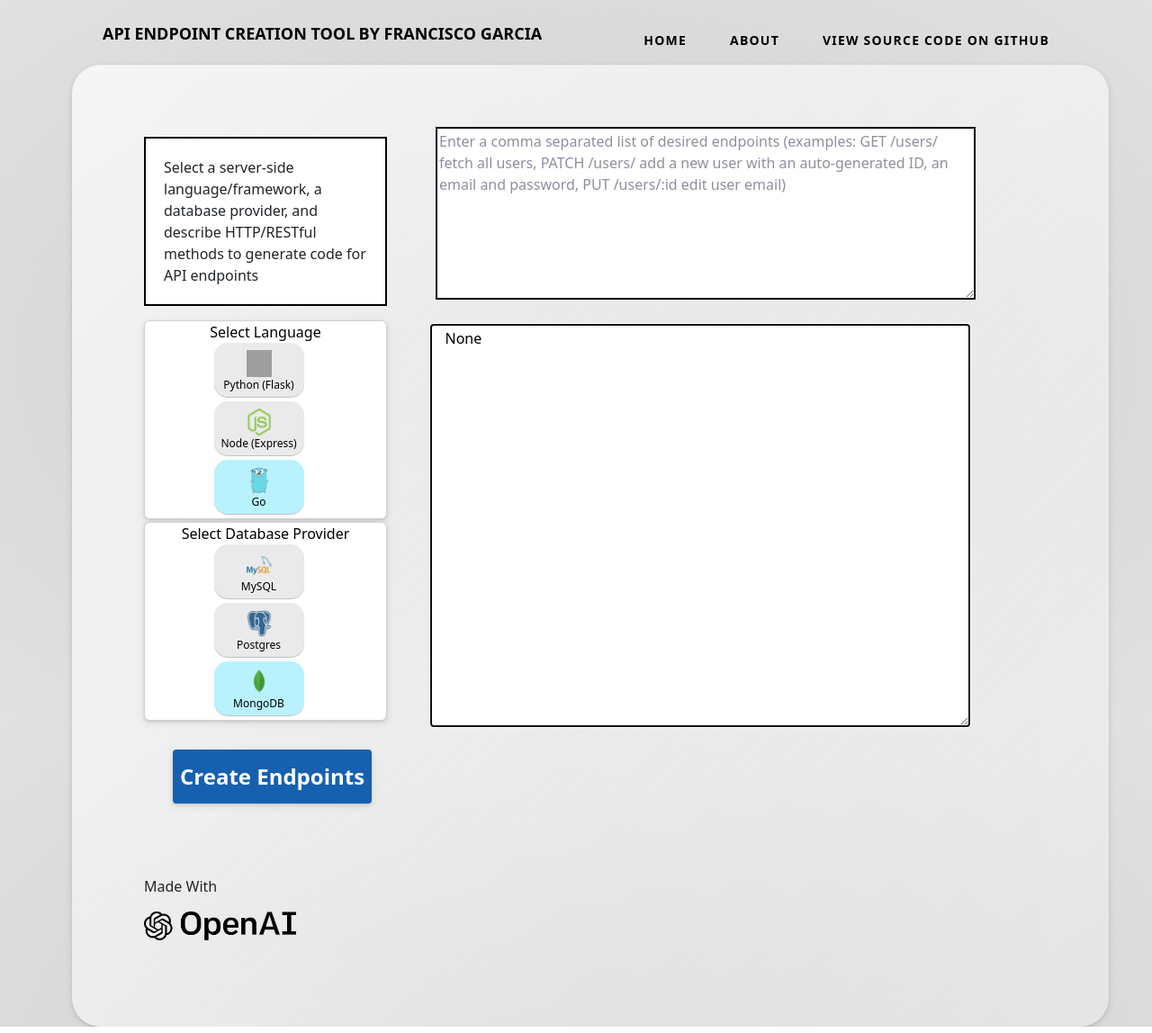
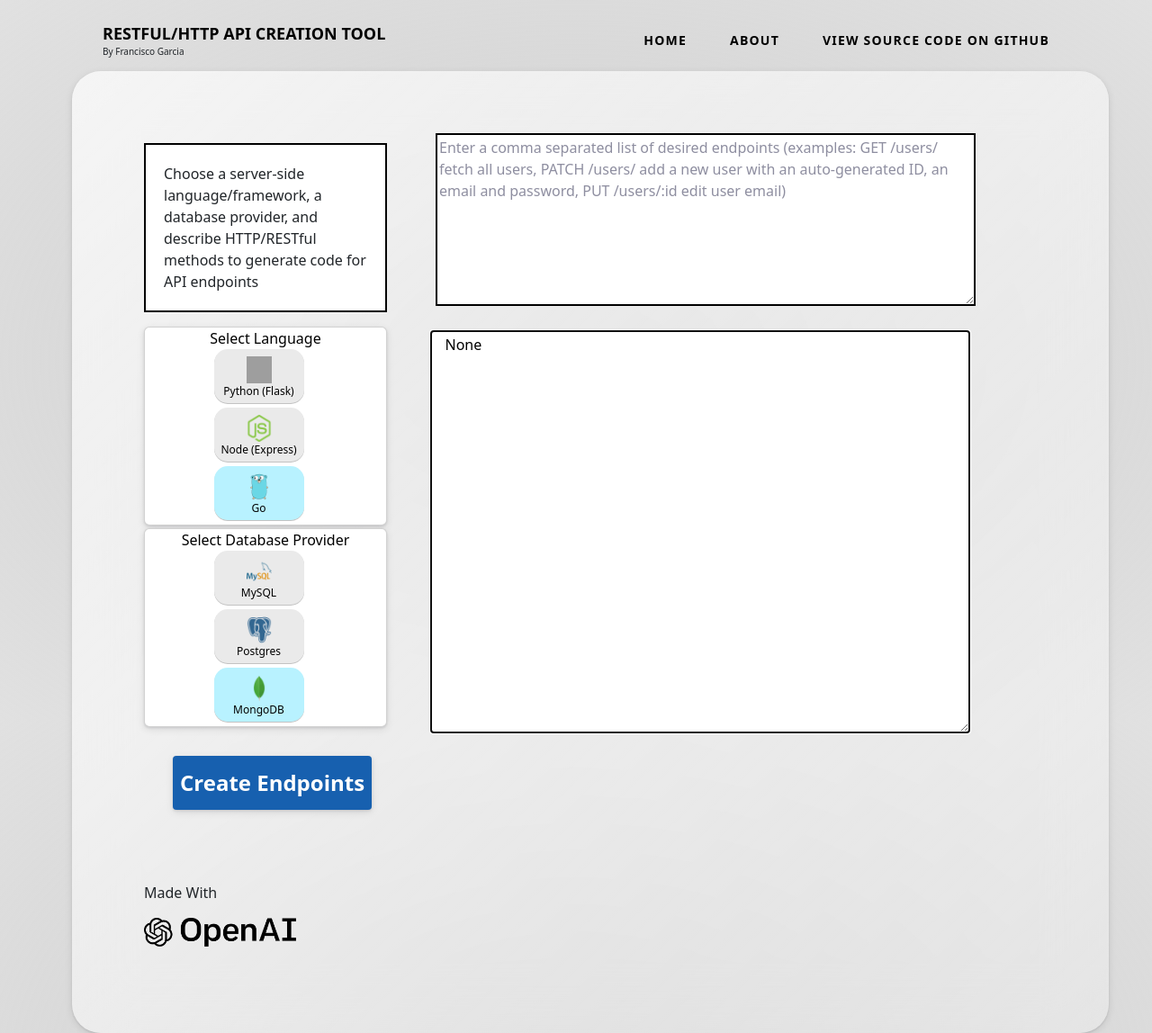
Before and after one commit to franscwa/OpenAI-Endpoint-Generator, a Flask app: page / in a window 1280 px wide. Shown: the whole page at 90% size. Run offline with Flask 2, Linux system fonts and the light colour scheme; grey boxes are pictures that could not be loaded.

Commit message:
styling patch

```diff
--- a/requirements.txt
+++ b/requirements.txt
@@ -23,3 +23,4 @@
 tqdm==4.62.3
 urllib3==1.26.7
 Werkzeug==2.0.2
+boto3==1.17.17
--- a/static/main.css
+++ b/static/main.css
@@ -33,7 +33,7 @@
     padding: 12px 16px;
     border: 1px solid #1760af;
     border-radius: 4px;
-
+    margin-bottom: 24px;
   }
   ::placeholder {
     color: #8e8ea0;
--- a/templates/index.html
+++ b/templates/index.html
@@ -1,6 +1,6 @@
 <!DOCTYPE html>
 <head>
-  <title>Endpoint Generator</title>
+  <title>API Creation Tool</title>
   <link
     rel="shortcut icon"
     href="{{ url_for('static', filename='wow.png') }}"
@@ -24,8 +24,8 @@
               <i></i>
         </label>
         <div class="logo">
-              <a href="#">API Endpoint Creation Tool</a>
-              <a href="#" class="subheading">By Francisco Garcia</a>
+              <a href="#">RESTful/HTTP API Creation Tool</a>
+              <h6 style="font-size:x-small;">By Francisco Garcia</h6>
         </div>
         <div class="nav-wrapper">
               <ul>
@@ -45,7 +45,7 @@
 
   <form action="/" method="post" >
 
-<p style=" background-color:white; margin-left:10vh; padding:20px; border: 2px black solid; max-width: 38vh;"> Select a server-side language/framework, a database provider, and describe HTTP/RESTful methods to generate code for API endpoints</p>
+<p style=" background-color:white; margin-left:10vh; padding:20px; border: 2px black solid; max-width: 38vh;"> Choose a server-side language/framework, a database provider, and describe HTTP/RESTful methods to generate code for API endpoints</p>
     <div class="card card-lang">
     <label>Select Language</label>
 
@@ -85,7 +85,7 @@
 </div>
 
   {% if true %}
-  <textarea style= "min-width: 75vh; max-height:56vh; margin-top:36vh; margin-right:90%; border:2px black solid ;" class="scrollabletextbox" name="note" placeholder="" autofocus>
+  <textarea style= "min-width: 75vh; max-height:56vh; margin-top:36vh; margin-right:90%; border:2px black solid ;" class="scrollabletextbox" name="note" placeholder="Waiting..." autofocus>
    {{result}}
   </textarea>
   {% endif %}
```
Also changed, not shown: README.md.
